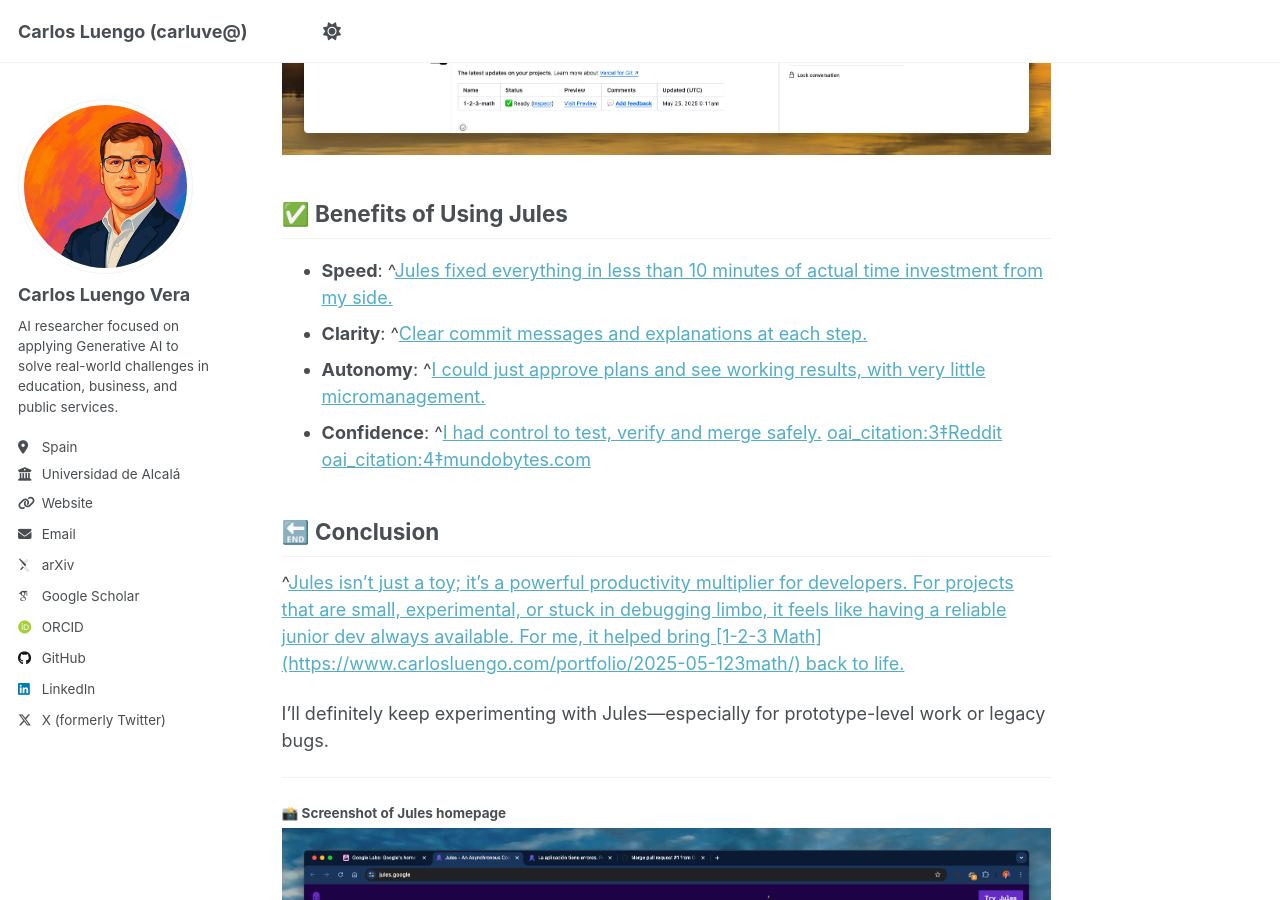
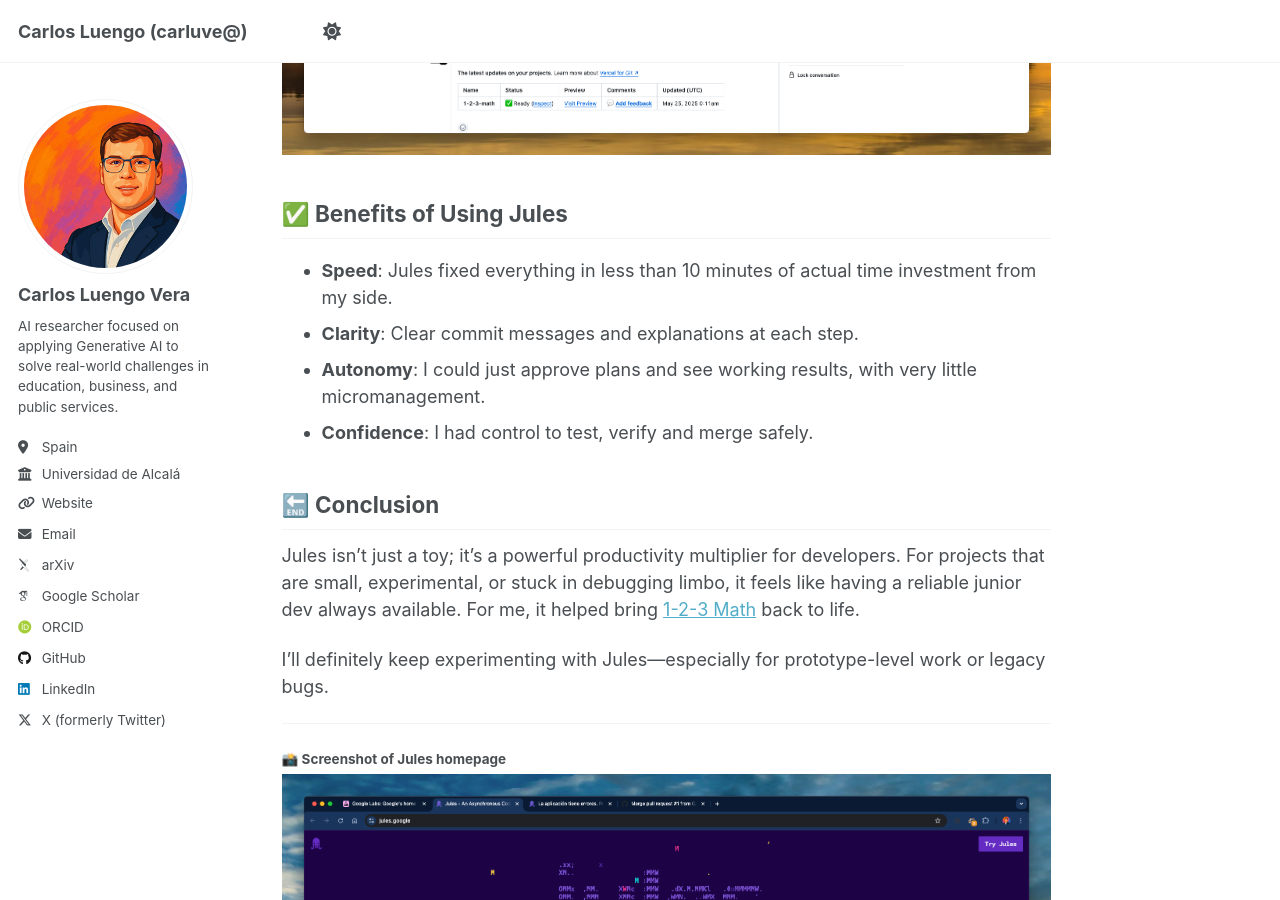
Before and after one commit to Carluve/carluve.github.io, a Jekyll site: the page built from _posts/2025-05-25-fixing-123-math-with-jules.md, in a window 1280 px wide and 900 px high, scrolled down 2662 px. Built offline with Jekyll 4.4.1, drawn with Linux system fonts in a browser that asks for light colours; some web fonts are replaced; some of the changed text lies outside the part shown.

Commit message:
fix: remove attribution formatting from markdown content for clarity

```diff
--- a/_posts/2025-05-25-fixing-123-math-with-jules.md
+++ b/_posts/2025-05-25-fixing-123-math-with-jules.md
@@ -11,7 +11,7 @@
 
 ## 🤖 What is Jules?
 
-^[Jules is an experimental tool from Google Labs. Think of it as a GPT-based developer agent that understands your repo, can reason through issues asynchronously, and even make pull requests with real code suggestions. You just describe your problem in natural language, and Jules builds a step-by-step plan, implements the changes, and pushes commits back.]({"attribution":{"attributableIndex":"0-5"}})
+Jules is an experimental tool from Google Labs. Think of it as a GPT-based developer agent that understands your repo, can reason through issues asynchronously, and even make pull requests with real code suggestions. You just describe your problem in natural language, and Jules builds a step-by-step plan, implements the changes, and pushes commits back.
 
 #### 📸 Screenshot of Jules plan and code fix
 ![Jules plan and code fix](/images/post/2025/202505_02jules.png)
@@ -19,43 +19,43 @@
 ## 💡 Why I Used Jules
 
 The app was failing in several critical ways:
-- ^[Navigation buttons didn’t work.]({"attribution":{"attributableIndex":"964-4"}})
-- ^[Levels weren’t loading properly.]({"attribution":{"attributableIndex":"964-5"}})
-- ^[Language toggling between Spanish and English was broken.]({"attribution":{"attributableIndex":"964-6"}})
-- ^[Game logic and thresholds were hardcoded and incorrect.]({"attribution":{"attributableIndex":"964-7"}}) [oai_citation:0‡DNyuz](https://dnyuz.com/2025/05/20/googles-jules-aims-to-out-code-codex-in-battle-for-the-ai-developer-stack/?utm_source=chatgpt.com)
+- Navigation buttons didn’t work.
+- Levels weren’t loading properly.
+- Language toggling between Spanish and English was broken.
+- Game logic and thresholds were hardcoded and incorrect.
 
 I didn’t want to spend hours debugging the front-end logic, so I gave Jules a try.
 
 ## ⚙️ How Jules Helped
 
 Jules broke the task into a detailed checklist:
-- ^[Fix JavaScript structural issues.]({"attribution":{"attributableIndex":"1351-3"}})
-- ^[Repair menu button (`btn-jugar`) navigation.]({"attribution":{"attributableIndex":"1351-4"}})
-- ^[Rebuild level rendering logic.]({"attribution":{"attributableIndex":"1351-5"}})
-- ^[Enable dynamic language switching.]({"attribution":{"attributableIndex":"1351-6"}})
-- ^[Adjust game settings (rounds, thresholds).]({"attribution":{"attributableIndex":"1351-7"}})
-- ^[Ensure correct flow: name > level > play.]({"attribution":{"attributableIndex":"1351-8"}}) [oai_citation:1‡Reddit](https://www.reddit.com/r/singularity/comments/1kqkfvw/jules_googles_coding_agent/?utm_source=chatgpt.com) [oai_citation:2‡Medium](https://medium.com/%40samarrana407/meet-jules-google-ai-coding-agent-codex-copilot-killer-bb9e38867436?utm_source=chatgpt.com)
+- Fix JavaScript structural issues.
+- Repair menu button (`btn-jugar`) navigation.
+- Rebuild level rendering logic.
+- Enable dynamic language switching.
+- Adjust game settings (rounds, thresholds).
+- Ensure correct flow: name > level > play.
 
 Each step was tracked, executed, and documented. In the final commit, Jules:
-- ^[Removed duplicate functions.]({"attribution":{"attributableIndex":"1763-1"}})
-- ^[Rewrote navigation and menu logic.]({"attribution":{"attributableIndex":"1763-2"}})
-- ^[Fixed level visibility CSS bugs.]({"attribution":{"attributableIndex":"1763-3"}})
-- ^[Introduced a cleaner language-switching mechanism.]({"attribution":{"attributableIndex":"1763-4"}})
-- ^[Recalibrated the level threshold logic to 70% dynamically.]({"attribution":{"attributableIndex":"1763-5"}})
+- Removed duplicate functions.
+- Rewrote navigation and menu logic.
+- Fixed level visibility CSS bugs.
+- Introduced a cleaner language-switching mechanism.
+- Recalibrated the level threshold logic to 70% dynamically.
 
 #### 📸 Screenshot of merged Pull Request on GitHub
 ![Merged Pull Request on GitHub](/images/post/2025/202505_04jules.png)
 
 ## ✅ Benefits of Using Jules
 
-- **Speed**: ^[Jules fixed everything in less than 10 minutes of actual time investment from my side.]({"attribution":{"attributableIndex":"2069-4"}})
-- **Clarity**: ^[Clear commit messages and explanations at each step.]({"attribution":{"attributableIndex":"2069-6"}})
-- **Autonomy**: ^[I could just approve plans and see working results, with very little micromanagement.]({"attribution":{"attributableIndex":"2069-8"}})
-- **Confidence**: ^[I had control to test, verify and merge safely.]({"attribution":{"attributableIndex":"2069-10"}}) [oai_citation:3‡Reddit](https://www.reddit.com/r/singularity/comments/1kqkfvw/jules_googles_coding_agent/?utm_source=chatgpt.com) [oai_citation:4‡mundobytes.com](https://mundobytes.com/fr/Jules-Ia-de-Google/?utm_source=chatgpt.com)
+- **Speed**: Jules fixed everything in less than 10 minutes of actual time investment from my side.
+- **Clarity**: Clear commit messages and explanations at each step.
+- **Autonomy**: I could just approve plans and see working results, with very little micromanagement.
+- **Confidence**: I had control to test, verify and merge safely.
 
 ## 🔚 Conclusion
 
-^[Jules isn’t just a toy; it’s a powerful productivity multiplier for developers. For projects that are small, experimental, or stuck in debugging limbo, it feels like having a reliable junior dev always available. For me, it helped bring [1-2-3 Math](https://www.carlosluengo.com/portfolio/2025-05-123math/) back to life.]({"attribution":{"attributableIndex":"2568-1"}})
+Jules isn’t just a toy; it’s a powerful productivity multiplier for developers. For projects that are small, experimental, or stuck in debugging limbo, it feels like having a reliable junior dev always available. For me, it helped bring [1-2-3 Math](https://www.carlosluengo.com/portfolio/2025-05-123math/) back to life.
 
 I’ll definitely keep experimenting with Jules—especially for prototype-level work or legacy bugs.
 
```
